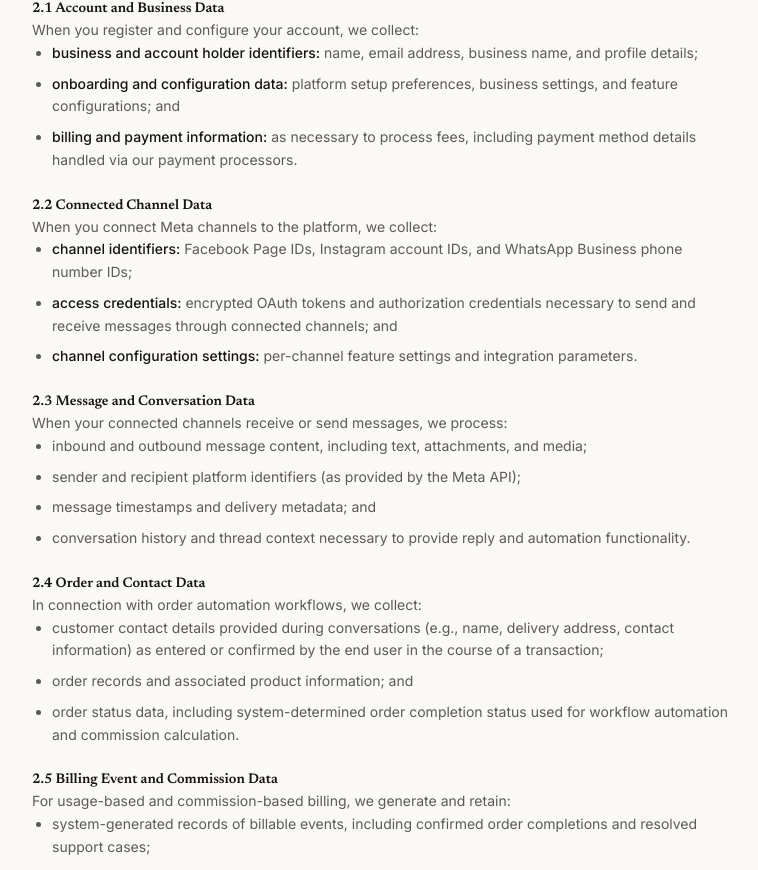
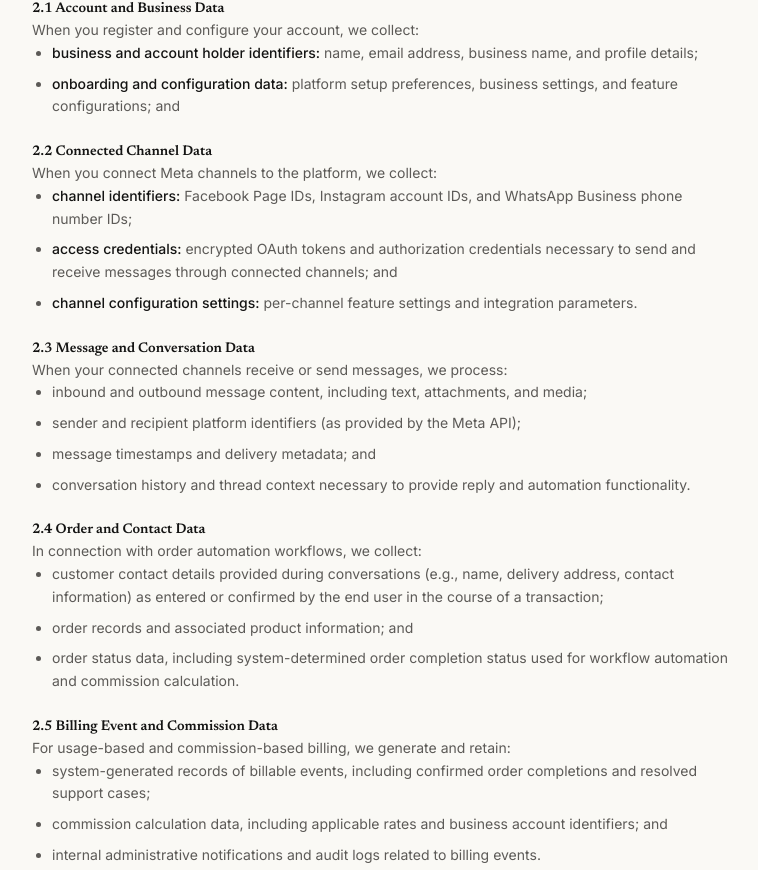
Before and after one commit to AdemSulimani/hillside-website, a React (Vite) app in the folder hillside-website/: page /privacy-policy in a window 1280 px wide. Shown: the part 856-1726 px from the top of the page, without its empty margins (256-1014 px from the left). Built offline with nearby package versions, Linux system fonts and the light colour scheme.

Commit message:
Update PrivacyPolicy.tsx

```diff
--- a/hillside-website/src/pages/PrivacyPolicy.tsx
+++ b/hillside-website/src/pages/PrivacyPolicy.tsx
@@ -86,11 +86,6 @@ export function PrivacyPolicy() {
           <li>
             <strong>onboarding and configuration data:</strong> platform setup
             preferences, business settings, and feature configurations; and
-          </li>
-          <li>
-            <strong>billing and payment information:</strong> as necessary to
-            process fees, including payment method details handled via our payment
-            processors.
           </li>
         </ul>
 
@@ -557,9 +552,7 @@ export function PrivacyPolicy() {
 
         <h3>10.4 Billing Records</h3>
         <p>
-          Billing event records, invoices, and commission calculation data are
-          retained for the period required by applicable tax, accounting, and
-          commercial law, or as otherwise required by applicable legal obligations.
+        Billing event records, invoices, and commission calculation data are retained for the period required by applicable tax, accounting, and commercial law, or as otherwise required by applicable legal obligations.
         </p>
       </section>
 
```
